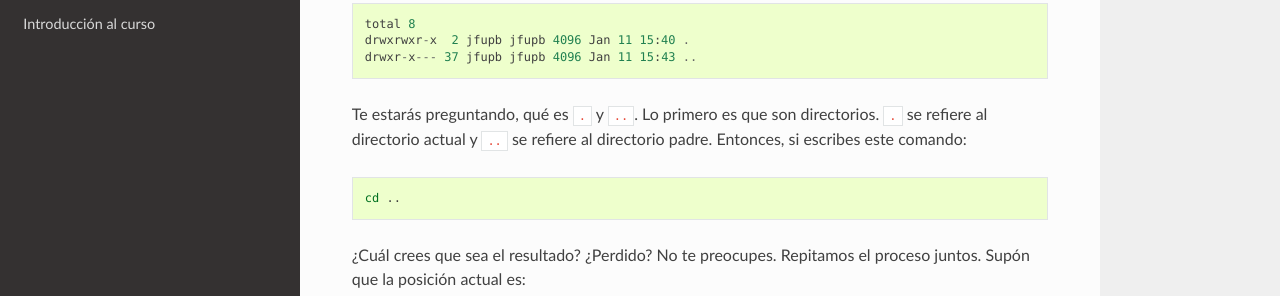
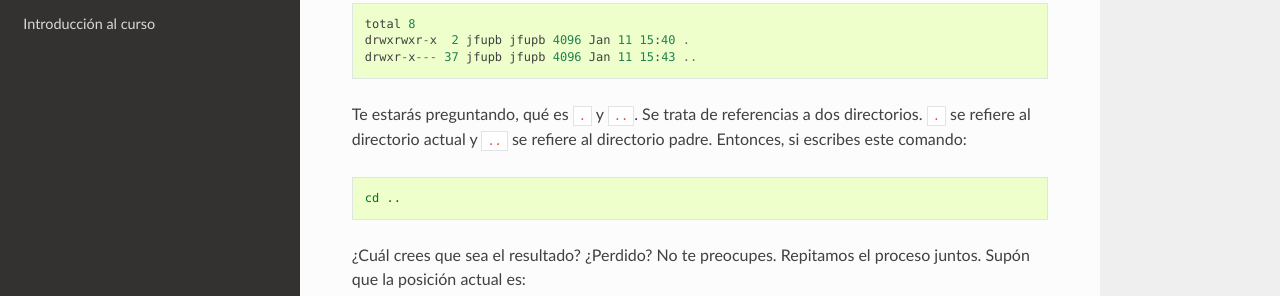
Before and after one commit to juanferfranco/sistemasoperativos, a Sphinx documentation site: the page built from docs/_unidad1/introGit.rst, in a window 1280 px wide and 900 px high, scrolled down 2872 px. Shown: the part 153-449 px from the top of the window. Built offline with Sphinx 7.4.7 and the Read the Docs theme 2.0.0, drawn with Linux system fonts in a browser that asks for light colours; pages that are not in the unit, such as notebooks, are missing from menus.

Commit message:
minor update to ejercicio 2

```diff
--- a/docs/_unidad1/introGit.rst
+++ b/docs/_unidad1/introGit.rst
@@ -154,7 +154,7 @@ Verás algo como esto:
     drwxrwxr-x  2 jfupb jfupb 4096 Jan 11 15:40 .
     drwxr-x--- 37 jfupb jfupb 4096 Jan 11 15:43 ..
 
-Te estarás preguntando, qué es ``.`` y ``..``. Lo primero es que son directorios. ``.``
+Te estarás preguntando, qué es ``.`` y ``..``. Se trata de referencias a dos directorios. ``.``
 se refiere al directorio actual y ``..`` se refiere al directorio padre. Entonces, si
 escribes este comando:
 
```
